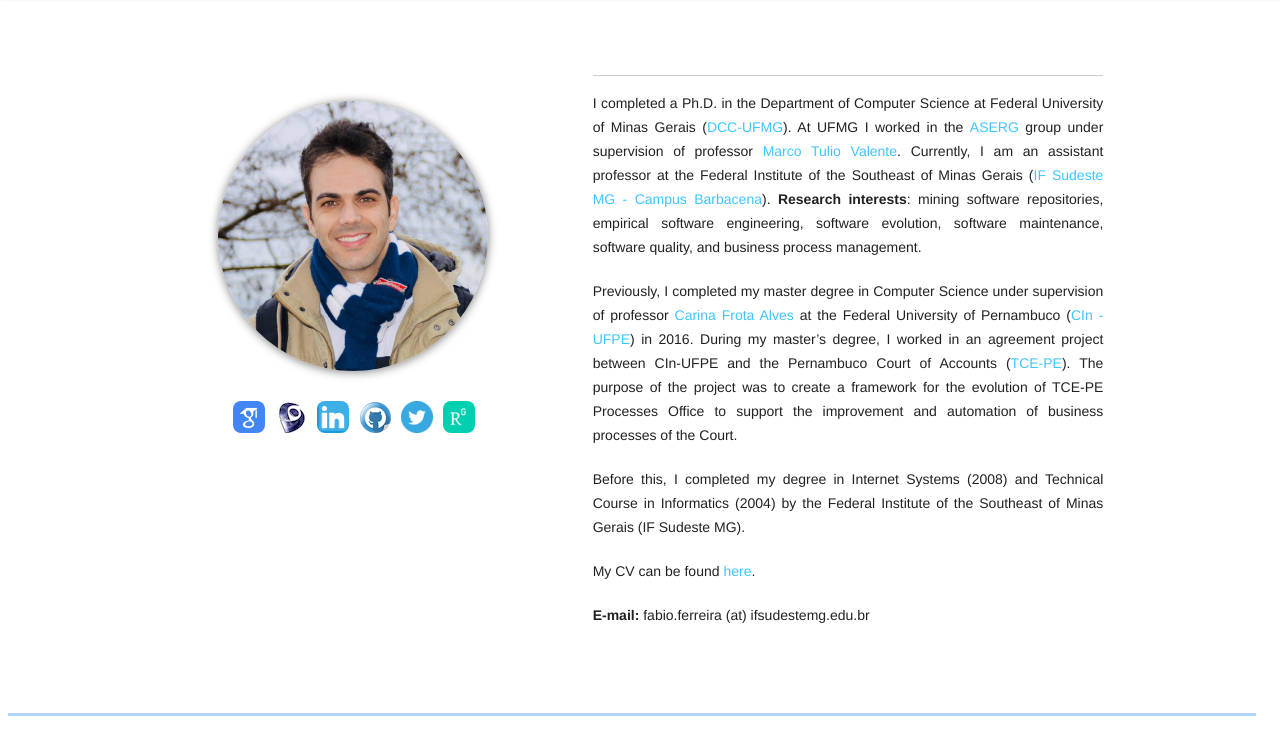
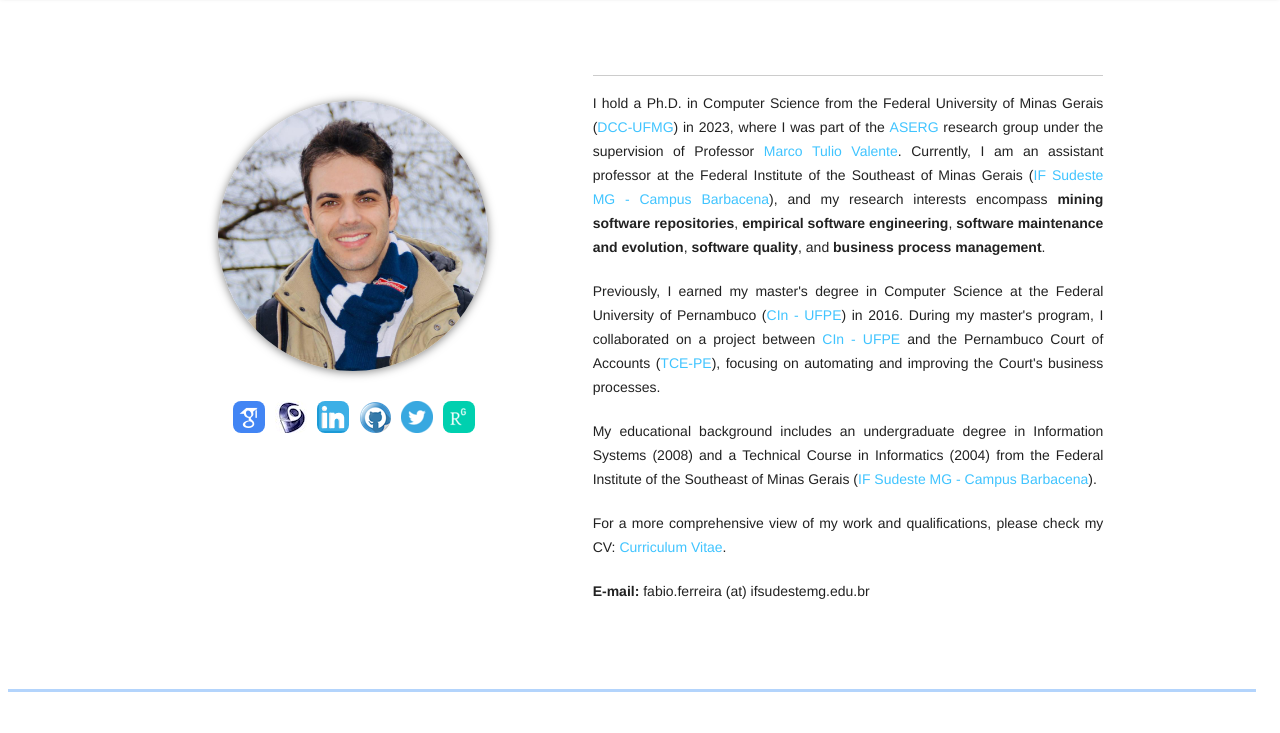
Before and after one commit to fabiosferreira/fabiosferreira.github.io, a plain HTML site: page index.html in a window 1280 px wide. Shown: the part 67-800 px from the top of the page. Drawn offline with Linux system fonts and the light colour scheme.

Commit message:
update profile

```diff
--- a/index.html
+++ b/index.html
@@ -91,17 +91,25 @@
 
 					<div class="biography mdl-cell--5-col mdl-cell--7-col-tablet">
 						<hr></hr>
+
+
+
+
+
+
+
+
 						<p class="wow fadeInUp" data-wow-iteration="1">
-							I completed a Ph.D. in the Department of Computer Science at Federal University of Minas Gerais (<a href="http://ppgcc.dcc.ufmg.br/en/">DCC-UFMG</a>). At UFMG I worked in the <a href="http://aserg.labsoft.dcc.ufmg.br">ASERG</a> group under supervision of professor <a href="https://homepages.dcc.ufmg.br/~mtov/">Marco Tulio Valente</a>.  Currently, I am an assistant professor at the Federal Institute of the Southeast of Minas Gerais (<a href="https://www.ifsudestemg.edu.br">IF Sudeste MG - Campus Barbacena</a>). <b>Research interests</b>: mining software repositories, empirical software engineering, software evolution, software maintenance, software quality, and business process management.
+							I hold a Ph.D. in Computer Science from the Federal University of Minas Gerais (<a href="http://ppgcc.dcc.ufmg.br/en/">DCC-UFMG</a>) in 2023, where I was part of the <a href="http://aserg.labsoft.dcc.ufmg.br">ASERG</a> research group under the supervision of Professor <a href="https://homepages.dcc.ufmg.br/~mtov/">Marco Tulio Valente</a>. Currently, I am an assistant professor at the Federal Institute of the Southeast of Minas Gerais (<a href="https://www.ifsudestemg.edu.br">IF Sudeste MG - Campus Barbacena</a>), and my research interests encompass <b>mining software repositories</b>, <b>empirical software engineering</b>, <b>software maintenance and evolution</b>, <b>software quality</b>, and <b>business process management</b>.
 						</p><br>
 						<p class="wow fadeInUp" data-wow-iteration="1">
-							Previously, I completed my master degree in Computer Science under supervision of professor <a href="http://lattes.cnpq.br/7752481318432762">Carina Frota Alves</a> at the Federal University of Pernambuco (<a href="https://www3.cin.ufpe.br/en/">CIn - UFPE</a>) in 2016. During my master’s degree, I worked in an agreement project between CIn-UFPE and the Pernambuco Court of Accounts (<a href="http://www.tce.pe.gov.br/">TCE-PE</a>). The purpose of the project was to create a framework for the evolution of TCE-PE Processes Office to support the improvement and automation of business processes of the Court.
+							Previously, I earned my master's degree in Computer Science at the Federal University of Pernambuco (<a href="https://www3.cin.ufpe.br/en/">CIn - UFPE</a>) in 2016. During my master's program, I collaborated on a project between <a href="https://www3.cin.ufpe.br/en/">CIn - UFPE</a> and the Pernambuco Court of Accounts (<a href="http://www.tce.pe.gov.br/">TCE-PE</a>), focusing on automating and improving the Court's business processes.
 						</p><br>
 						<p class="wow fadeInUp" data-wow-iteration="1">
-							Before this, I completed my degree in Internet Systems (2008) and Technical Course in Informatics (2004) by the Federal Institute of the Southeast of Minas Gerais (IF Sudeste MG).
+							My educational background includes an undergraduate degree in Information Systems (2008) and a Technical Course in Informatics (2004) from the Federal Institute of the Southeast of Minas Gerais (<a href="https://www.ifsudestemg.edu.br">IF Sudeste MG - Campus Barbacena</a>).
 						</p><br>
 						<p class="wow fadeInUp" data-wow-iteration="1">
-							My CV can be found <a href="files/CurriculumVitae-fabioferreira.pdf">here</a>.
+							For a more comprehensive view of my work and qualifications, please check my CV: <a href="files/CurriculumVitae-fabioferreira.pdf">Curriculum Vitae</a>.
 						</p><br>
 
 						<p class="wow fadeInUp" data-wow-iteration="1">
@@ -215,7 +223,7 @@
 
 				</div>
 
-				<div id="skills" class="mdl-grid wow fadeInUp" data-wow-iteration="1">
+				<!-- <div id="skills" class="mdl-grid wow fadeInUp" data-wow-iteration="1">
 					<div class="mdl-cell--12-col mdl-cell--8-col-tablet mdl-cell--4-col-phone">
 						<div class="linha"></div>
 					</div>
@@ -442,7 +450,7 @@
 					<div class="mdl-cell--1-col mdl-cell--hide-tablet mdl-cell--hide-phone"></div>
 
 				</div>
-
+ -->
 
 				<footer class="mdl-mini-footer">
 					<div class="rodape mdl-logo">E-mail: fabio.ferreira (at) ifsudestemg.edu.br</div>
```
